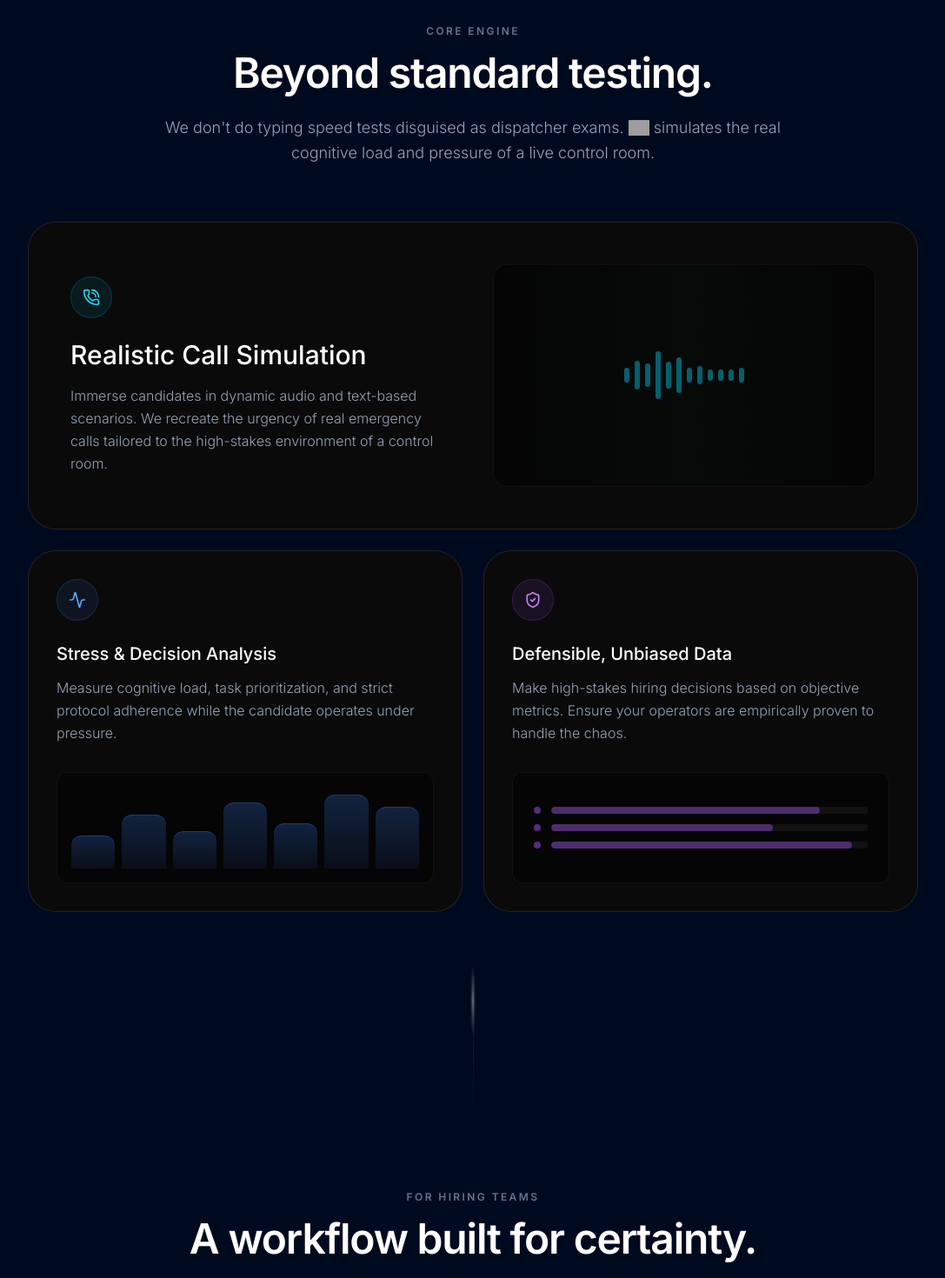
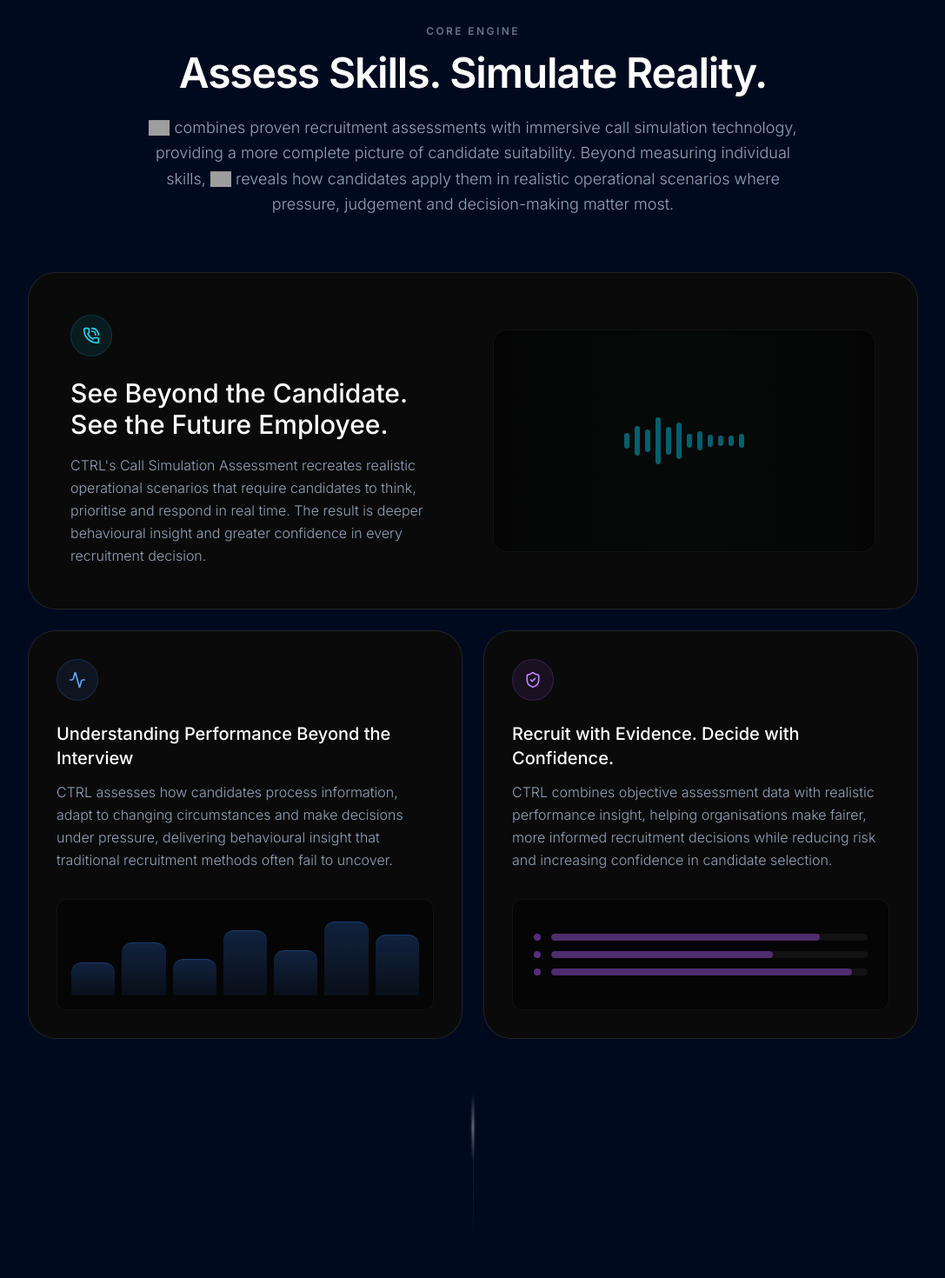
Before and after one commit to Workhub-2025/ctrl_frontend, a Next.js app: page / in a window 1280 px wide. Shown: the part 900-2370 px from the top of the page at 87% size, without its empty margins (96-1183 px from the left). Built offline with nearby package versions, Linux system fonts and the light colour scheme; grey boxes are pictures that could not be loaded.

Commit message:
Routing fixes on candidate portal

```diff
--- a/src/app/auth/equality-monitoring/page.tsx
+++ b/src/app/auth/equality-monitoring/page.tsx
@@ -40,7 +40,7 @@
       // Check if already completed (by checking if the object exists and has properties)
       const hasCompleted = !!user?.equalityMonitoring && Object.keys(user.equalityMonitoring).length > 0;
       if (hasCompleted) {
-        router.push('/candidate-dashboard/my-assessments');
+        router.push('/candidate-dashboard/my-campaigns/');
         return;
       }
     }
@@ -64,7 +64,7 @@
         description: 'Your equality monitoring information has been saved.',
       });
 
-      router.push('/candidate-dashboard/my-assessments');
+      router.push('/candidate-dashboard/my-campaigns/');
     } catch (error) {
       console.error('❌ Error saving equality monitoring:', error);
       toast({
@@ -78,7 +78,7 @@
   };
 
   const handleSkip = () => {
-    router.push('/candidate-dashboard/my-assessments');
+    router.push('/candidate-dashboard/my-campaigns/');
   };
 
   // Show loading while checking authentication
--- a/src/app/page.tsx
+++ b/src/app/page.tsx
@@ -84,26 +84,26 @@
 const hiringWorkflowSteps = [
   {
     step: "01",
-    title: "Define the Parameters",
-    text: "Set your technical requirements, necessary experience, and protocol non-negotiables within our intuitive interface to create a precise control room profile.",
+    title: "Define What Good Looks Like",
+    text: "Start by identifying the skills, behaviours and operational standards that matter most to your organisation. CTRL then evaluates candidates against these criteria, creating a consistent and evidence-based recruitment process.",
     icon: Crosshair,
   },
   {
     step: "02",
     title: "Simulate the Environment",
-    text: "Candidates enter a live-paced assessment where they manage dynamic incoming calls, allocate resources, and log critical details.",
+    text: "CTRL recreates realistic operational environments where candidates must manage information, prioritise competing demands and make decisions in real time. By observing performance in context, organisations gain deeper insight into who is most likely to succeed in role.",
     icon: Radio,
   },
   {
     step: "03",
-    title: "Analyze Responses",
-    text: "Review detailed playback logs, decision trees, response times, and prioritization logic generated from the simulation.",
+    title: "Hire with Confidence.",
+    text: "Review assessment results, compare candidate performance and identify those best suited to the demands of the role. CTRL provides a structured and objective foundation for more informed recruitment decisions.",
     icon: BarChart3,
   },
   {
     step: "04",
-    title: "Deploy with Confidence",
-    text: "Hire operators proven to handle the stress of the control room. Reduce washout rates during live floor training.",
+    title: "Train with Purpose.",
+    text: "CTRL helps organisations identify candidates with the skills, judgement and potential to succeed in demanding operational environments, enabling more informed recruitment decisions before investment in training begins.",
     icon: ShieldCheck,
   },
 ];
@@ -111,26 +111,26 @@
 const candidateWorkflowSteps = [
   {
     step: "01",
-    title: "Enter the Simulation",
-    text: "Step into our immersive control room interface. No biased resume parsing—just you and the console.",
+    title: "Enter the Assessment Experience",
+    text: "Complete a series of carefully designed assessments that measure the skills and behaviours required for success in high-pressure operational roles.",
     icon: Activity,
   },
   {
     step: "02",
-    title: "Process Emergency Events",
-    text: "Handle incoming emergency and non-emergency calls. Triage information, make rapid decisions, and follow established protocols.",
+    title: "Take on Realistic Scenarios",
+    text: "Navigate interactive call simulations and decision-making exercises that reflect the challenges faced by operational teams every day.",
     icon: PhoneCall,
   },
   {
     step: "03",
-    title: "Demonstrate Composure",
-    text: "Show your ability to remain calm under simulated pressure. Every correct decision builds your competence profile.",
+    title: "Demonstrate Performance Under Pressure",
+    text: "Show how you communicate, prioritise information and make decisions when faced with realistic demands and competing priorities.",
     icon: ShieldCheck,
   },
   {
     step: "04",
-    title: "Earn Your Position",
-    text: "Get hired based on your actual on-the-job capability. Connect with agencies searching for your proven skills.",
+    title: "Unlock New Opportunities",
+    text: "Help organisations gain a clearer understanding of your strengths, potential and suitability for roles where performance matters most.",
     icon: CheckCircle2,
   },
 ];
@@ -656,8 +656,8 @@
             <div className="text-center max-w-3xl mx-auto mb-16">
                <SectionHeading
                   eyebrow="Core Engine"
-                  title="Beyond standard testing."
-                  body={<>We don't do typing speed tests disguised as dispatcher exams. <CtrlText /> simulates the real cognitive load and pressure of a live control room.</>}
+                  title="Assess Skills. Simulate Reality."
+                  body={<><CtrlText /> combines proven recruitment assessments with immersive call simulation technology, providing a more complete picture of candidate suitability. Beyond measuring individual skills, <CtrlText /> reveals how candidates apply them in realistic operational scenarios where pressure, judgement and decision-making matter most.</>}
                   centered
                 />
             </div>
@@ -671,9 +671,9 @@
                     <div className="h-12 w-12 rounded-full border border-cyan-500/20 bg-cyan-500/10 flex items-center justify-center mb-6">
                       <PhoneCall className="h-5 w-5 text-cyan-400" />
                     </div>
-                    <h3 className="text-2xl md:text-3xl font-medium text-white mb-4">Realistic Call Simulation</h3>
+                    <h3 className="text-2xl md:text-3xl font-medium text-white mb-4">See Beyond the Candidate. See the Future Employee.</h3>
                     <p className="text-slate-400 font-light leading-relaxed">
-                      Immerse candidates in dynamic audio and text-based scenarios. We recreate the urgency of real emergency calls tailored to the high-stakes environment of a control room.
+                      CTRL's Call Simulation Assessment recreates realistic operational scenarios that require candidates to think, prioritise and respond in real time. The result is deeper behavioural insight and greater confidence in every recruitment decision.
                     </p>
                   </div>
                   <div className="flex-1 w-full relative aspect-[4/3] md:aspect-auto md:h-64 rounded-2xl border border-white/5 bg-[#050505] overflow-hidden flex items-center justify-center shadow-inner">
@@ -699,9 +699,9 @@
                 <div className="h-12 w-12 rounded-full border border-blue-500/20 bg-blue-500/10 flex items-center justify-center mb-6 relative z-10">
                   <Activity className="h-5 w-5 text-blue-400" />
                 </div>
-                <h3 className="text-xl font-medium text-white mb-3 relative z-10">Stress & Decision Analysis</h3>
+                <h3 className="text-xl font-medium text-white mb-3 relative z-10">Understanding Performance Beyond the Interview</h3>
                 <p className="text-slate-400 font-light leading-relaxed mb-8 flex-1 relative z-10">
-                  Measure cognitive load, task prioritization, and strict protocol adherence while the candidate operates under pressure.
+                  CTRL assesses how candidates process information, adapt to changing circumstances and make decisions under pressure, delivering behavioural insight that traditional recruitment methods often fail to uncover.
                 </p>
                 <div className="w-full h-32 rounded-xl border border-white/5 bg-[#050505] overflow-hidden relative flex items-end p-4">
                    {/* Visual Mockup for Chart/Stress */}
@@ -719,9 +719,9 @@
                 <div className="h-12 w-12 rounded-full border border-purple-500/20 bg-purple-500/10 flex items-center justify-center mb-6 relative z-10">
                   <ShieldCheck className="h-5 w-5 text-purple-400" />
                 </div>
-                <h3 className="text-xl font-medium text-white mb-3 relative z-10">Defensible, Unbiased Data</h3>
+                <h3 className="text-xl font-medium text-white mb-3 relative z-10">Recruit with Evidence. Decide with Confidence.</h3>
                 <p className="text-slate-400 font-light leading-relaxed mb-8 flex-1 relative z-10">
-                  Make high-stakes hiring decisions based on objective metrics. Ensure your operators are empirically proven to handle the chaos.
+                  CTRL combines objective assessment data with realistic performance insight, helping organisations make fairer, more informed recruitment decisions while reducing risk and increasing confidence in candidate selection.
                 </p>
                 <div className="w-full h-32 rounded-xl border border-white/5 bg-[#050505] overflow-hidden relative flex items-center justify-center p-6">
                    {/* Visual Mockup for Shield/Data */}
@@ -747,8 +747,8 @@
             <div className="text-center mb-16 max-w-3xl mx-auto">
                <SectionHeading
                   eyebrow="For Hiring Teams"
-                  title="A workflow built for certainty."
-                  body="Stop guessing based on resumes. Use concrete assessment data to build a pipeline of pre-qualified talent."
+                  title="Build Stronger Talent Pipelines with Confidence"
+                  body="CTRL helps organisations identify high-potential candidates earlier in the recruitment process, using behavioural insight and realistic performance data to support smarter, more informed hiring decisions."
                   centered
                />
             </div>
@@ -796,8 +796,8 @@
             <div className="text-center mb-16 max-w-3xl mx-auto">
                <SectionHeading
                   eyebrow="For Candidates"
-                  title="Let your skills do the talking."
-                  body="Bypass the resume black hole. Complete rigorous assessments that prove your capabilities directly to top employers."
+                  title="Where Capability Speaks for Itself"
+                  body="Show how you think, respond and perform when faced with realistic operational challenges, helping organisations see your potential with greater clarity and confidence."
                   centered
                />
             </div>
@@ -895,9 +895,9 @@
                   <div className="inline-flex items-center rounded-full border border-white/[0.08] bg-white/[0.02] px-4 py-1.5 text-xs font-medium text-slate-400 mb-8 backdrop-blur-sm">
                     Get Started
                   </div>
-                  <h2 className="text-4xl md:text-6xl font-medium tracking-tight text-white mb-6">Ready to secure your control room?</h2>
+                  <h2 className="text-4xl md:text-6xl font-medium tracking-tight text-white mb-6">Ready to Transform Your Recruitment Process?</h2>
                   <p className="text-lg md:text-xl leading-relaxed text-slate-400 font-light mb-10 max-w-xl mx-auto">
-                    Join forward-thinking agencies that have transformed their hiring. Stop guessing and start validating with data-driven simulations.
+                    Discover how CTRL helps organisations identify high-potential candidates, reduce recruitment risk and make more confident hiring decisions through realistic assessments and immersive simulation.
                   </p>
                   <div className="flex flex-col sm:flex-row justify-center gap-4">
                     <Button asChild className="h-12 md:h-14 rounded-full bg-white px-8 text-black hover:bg-slate-200 transition-all text-sm md:text-base font-medium">
--- a/src/app/results/page.tsx
+++ b/src/app/results/page.tsx
@@ -121,7 +121,7 @@
         </CardContent>
         <CardFooter>
           <Button asChild className="w-full" size="lg">
-            <Link href="/candidate-dashboard/my-assessments">Return to My Assessments</Link>
+            <Link href="/candidate-dashboard/my-campaigns/">Return to My Campaigns</Link>
           </Button>
         </CardFooter>
       </Card>
--- a/src/components/assessment/placeholder/simulated-assessment-placeholder.tsx
+++ b/src/components/assessment/placeholder/simulated-assessment-placeholder.tsx
@@ -39,11 +39,11 @@
     if (typeof window !== "undefined") {
       window.localStorage.removeItem("ctrl_secure_lock");
       if (window.opener) {
-        window.opener.location.href = `/candidate-dashboard/my-assessments`;
+        window.opener.location.href = `/candidate-dashboard/my-campaigns/`;
         window.close();
       }
     }
-    router.push(`/candidate-dashboard/my-assessments`);
+    router.push(`/candidate-dashboard/my-campaigns/`);
   };
 
   return (
--- a/src/components/landing/landing-hero.tsx
+++ b/src/components/landing/landing-hero.tsx
@@ -70,7 +70,7 @@
           >
             {/* Reduced sizing slightly, cleaner tracking, removed intense italic */}
             <h1 className="text-5xl md:text-6xl lg:text-7xl font-medium tracking-tight text-white mb-8 leading-[1.1]">
-              Evaluate performance under actual pressure.
+              Hiring the Right People Starts with the Right Intelligence
             </h1>
           </motion.div>
 
@@ -81,7 +81,7 @@
           >
             {/* Softened text color, increased line height for breathability */}
             <p className="text-lg md:text-xl text-slate-400 mb-12 max-w-2xl mx-auto leading-relaxed font-light">
-              Stop guessing based on interviews. Immerse candidates in realistic control room simulations to see how they handle true emergency scenarios before you hire.
+              CTRL reveals how candidates think, respond and perform under pressure, providing the behavioural insight needed to recruit with confidence, reduce risk and build stronger operational teams.
             </p>
           </motion.div>
 
--- a/src/hooks/use-auth.ts
+++ b/src/hooks/use-auth.ts
@@ -98,8 +98,8 @@
         const hasCompletedEqualityMonitoring = !!userData?.equalityMonitoring && Object.keys(userData.equalityMonitoring).length > 0;
 
         if (hasCompletedEqualityMonitoring) {
-            console.log('✅ Candidate with completed profile, redirecting to /candidate-dashboard/my-assessments');
-            router.push('/candidate-dashboard/my-assessments');
+            console.log('✅ Candidate with completed profile, redirecting to /candidate-dashboard/my-campaigns/');
+            router.push('/candidate-dashboard/my-campaigns/');
         } else {
             console.log('📋 Candidate without equality monitoring, offering optional form');
             // Show optional equality monitoring form with skip option
--- a/src/hooks/use-secure-exit.ts
+++ b/src/hooks/use-secure-exit.ts
@@ -19,7 +19,7 @@
         window.close(); // Close the pop-out window
       }
     }
-    router.push("/candidate-dashboard/my-assessments");
+    router.push("/candidate-dashboard/my-campaigns/");
   };
 
   return { handleExit };
--- a/src/lib/auth/role-model.ts
+++ b/src/lib/auth/role-model.ts
@@ -72,6 +72,6 @@
       return "/client-dashboard";
     case "candidate":
     default:
-      return "/candidate-dashboard/my-assessments";
+      return "/candidate-dashboard/my-campaigns/";
   }
 };
```
